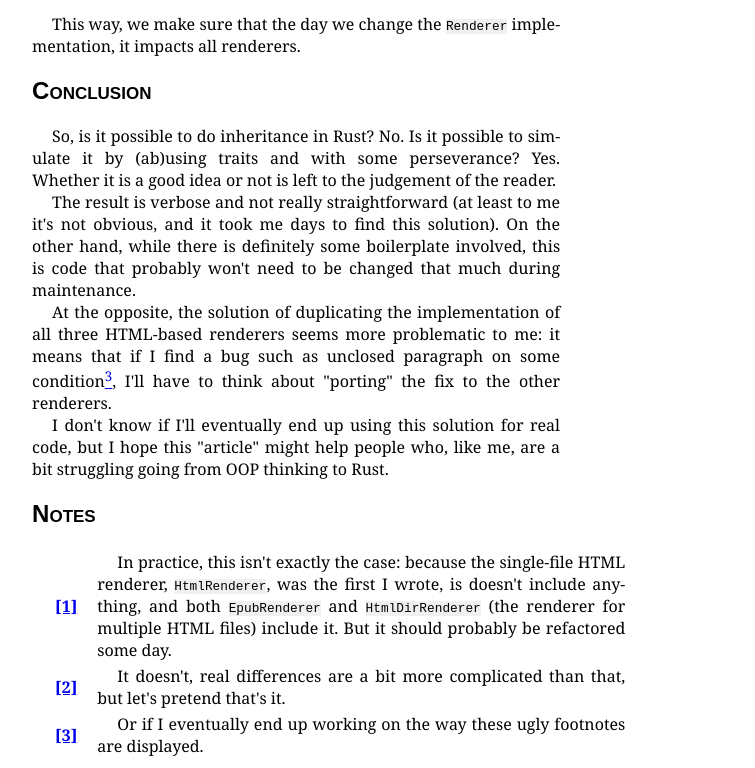
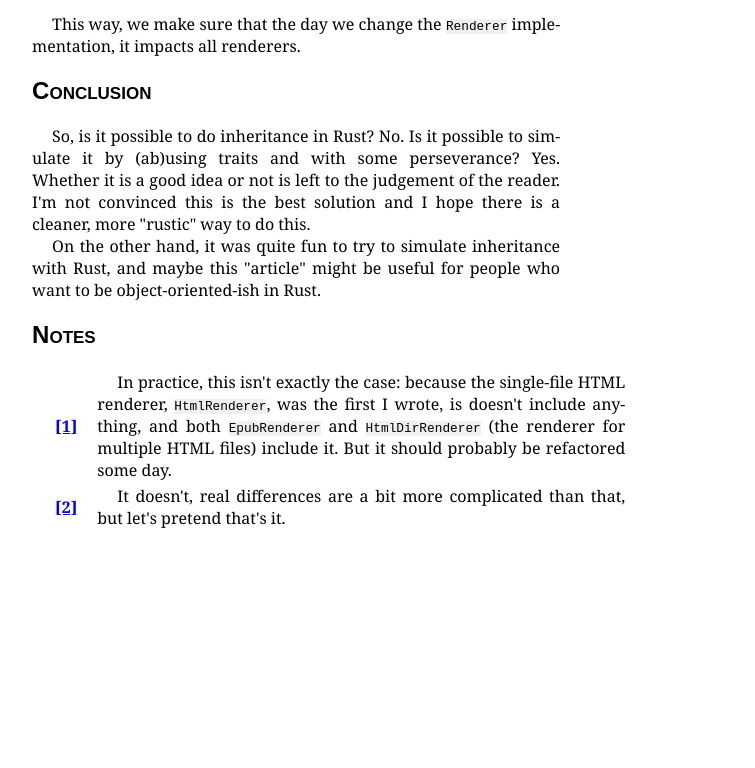
Before and after one commit to crowdagger/lise-henry.github.io, a plain HTML site: page articles/rust_inheritance.html in a window 1280 px wide. Shown: the part 6544-7312 px from the top of the page, without its empty margins (254-1009 px from the left). After the commit the page ends 7084 px from the top, so only its background shows below. Drawn offline with Linux system fonts and the light colour scheme.

Commit message:
Rust inheritance

```diff
--- a/articles/rust_inheritance.html
+++ b/articles/rust_inheritance.html
@@ -585,11 +585,9 @@ trait HtmlRendererTrait: AsMut&lt;HtmlRenderer&gt; + ::std::marker::Sized {
 </code></pre>
 <p id = "para-34">This way, we make sure that the day we change the <code>Renderer</code> implementation, it impacts all renderers.</p>
 <h2 id = "link-11">Conclusion</h2>
-<p id = "para-35">So, is it possible to do inheritance in Rust? No. Is it possible to simulate it by (ab)using traits and with some perseverance? Yes. Whether it is a good idea or not is left to the judgement of the reader.</p>
-<p id = "para-36">The result is verbose and not really straightforward (at least to me it's not obvious, and it took me days to find this solution). On the other hand, while there is definitely some boilerplate involved, this is code that probably won't need to be changed that much during maintenance.</p>
-<p id = "para-38">At the opposite, the solution of duplicating the implementation of all three HTML-based renderers seems more problematic to me: it means that if I find a bug such as unclosed paragraph on some condition<a  href = "#note-dest-3"><sup id = "note-source-3">3</sup></a>, I'll have to think about "porting" the fix to the other renderers.</p>
-<p id = "para-39">I don't know if I'll eventually end up using this solution for real code, but I hope this "article" might help people who, like me, are a bit struggling going from OOP thinking to Rust.</p>
- <h2 class = "notes">Notes</h2><table class = "notes"><tr class = "notes"><td class = "notes"><p class = "note-number">
+<p id = "para-35">So, is it possible to do inheritance in Rust? No. Is it possible to simulate it by (ab)using traits and with some perseverance? Yes. Whether it is a good idea or not is left to the judgement of the reader. I'm not convinced this is the best solution and I hope there is a cleaner, more "rustic" way to do this.</p>
+<p id = "para-36">On the other hand, it was quite fun to try to simulate inheritance with Rust, and maybe this "article" might be useful for people who want to be object-oriented-ish in Rust.</p>
+<h2 class = "notes">Notes</h2><table class = "notes"><tr class = "notes"><td class = "notes"><p class = "note-number">
   <a href = "#note-source-1">[1]</a>
 </p></td><td class = "notes"><aside  id = "note-dest-1"><p id = "para-11">In practice, this isn't exactly the case: because the single-file HTML renderer, <code>HtmlRenderer</code>, was the first I wrote, is doesn't include anything, and both <code>EpubRenderer</code> and <code>HtmlDirRenderer</code> (the renderer for multiple HTML files) include it. But it should probably be refactored some day.</p>
 </aside></td></tr>
@@ -597,10 +595,6 @@ trait HtmlRendererTrait: AsMut&lt;HtmlRenderer&gt; + ::std::marker::Sized {
   <a href = "#note-source-2">[2]</a>
 </p></td><td class = "notes"><aside  id = "note-dest-2"><p id = "para-13">It doesn't, real differences are a bit more complicated than that, but let's pretend that's it.</p>
 </aside></td></tr>
-<tr class = "notes"><td class = "notes"><p class = "note-number">
-  <a href = "#note-source-3">[3]</a>
-</p></td><td class = "notes"><aside  id = "note-dest-3"><p id = "para-37">Or if I eventually end up working on the way these ugly footnotes are displayed.</p>
-</aside></td></tr>
 </table>
 </div>
     </div>
```
Also changed, not shown: 1 other file.
